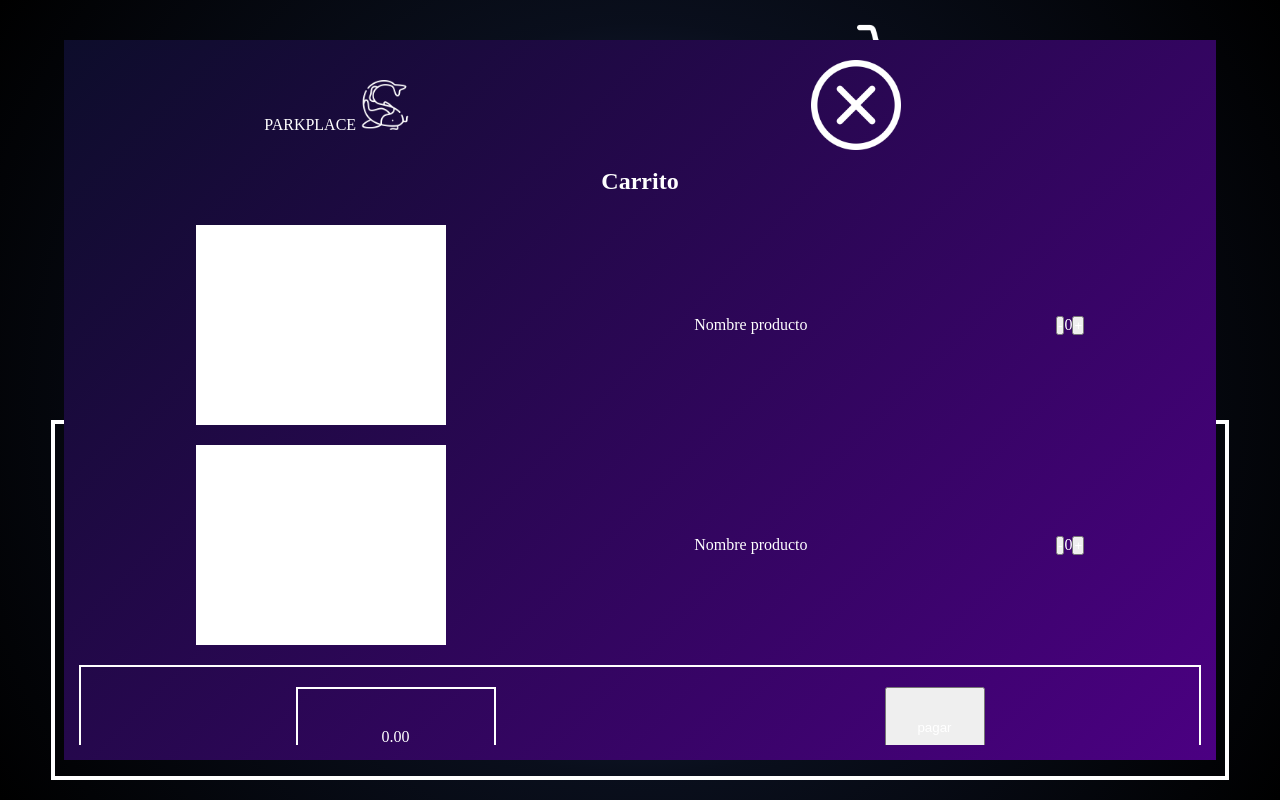
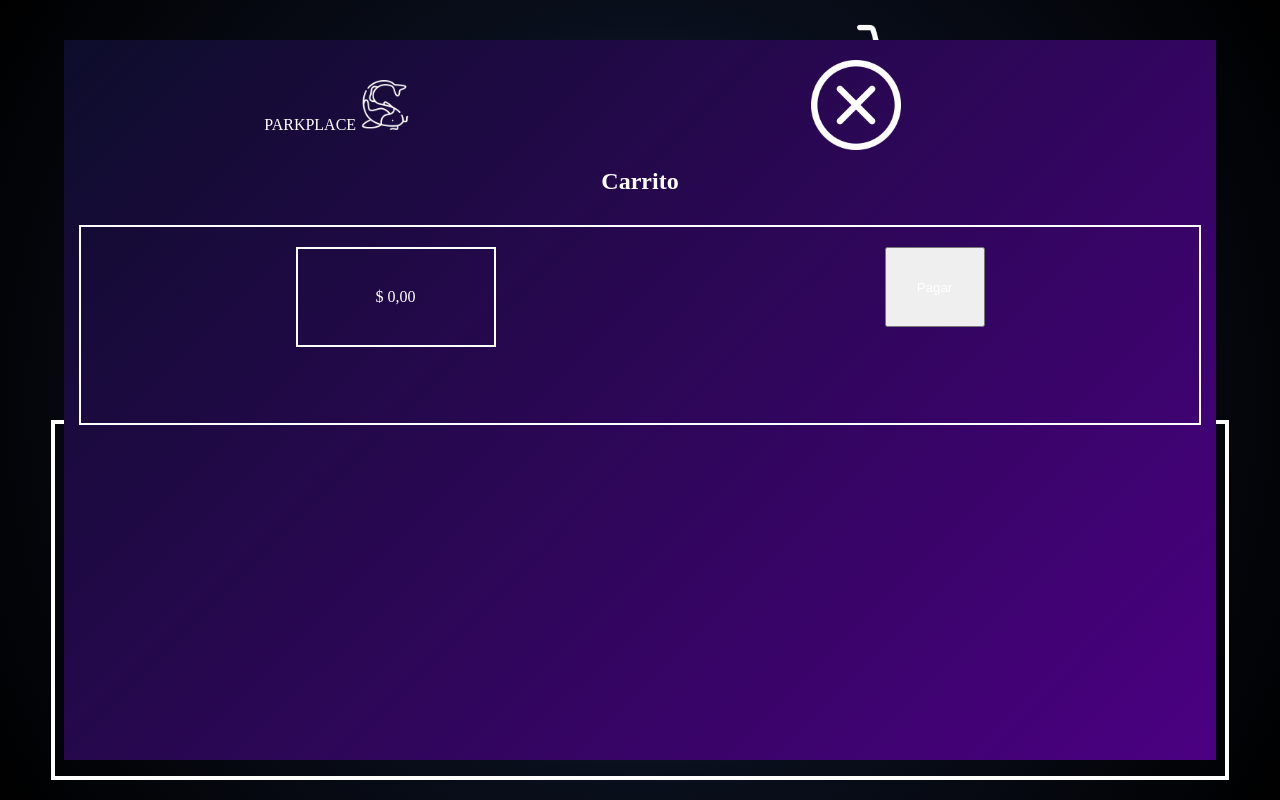
Before and after one commit to david-amp-s/Tienda-Prueba-Vercel, a React (Vite) app: page / in a window 1280 px wide. Both pictures are taken after a click on the button 901 px from the left and 66 px from the top of the page. Built offline with nearby package versions, Linux system fonts and the light colour scheme.

Commit message:
Se agrego funcionalidad al carrito

```diff
--- a/package.json
+++ b/package.json
@@ -10,8 +10,8 @@
     "preview": "vite preview"
   },
   "dependencies": {
-    "react": "^19.0.0",
-    "react-dom": "^19.0.0"
+    "react": "^19.1.0",
+    "react-dom": "^19.1.0"
   },
   "devDependencies": {
     "@eslint/js": "^9.21.0",
--- a/src/components/Card.tsx
+++ b/src/components/Card.tsx
@@ -1,4 +1,4 @@
-import { useState } from "react";
+import { useCarrito } from "./hooks/useCarrito";
 
 type CardProps = {
   nombre: string;
@@ -8,33 +8,25 @@ type CardProps = {
 };
 
 const Card = ({ nombre, precio, url, descripcion }: CardProps) => {
-    const [carrito, setCarrito] = useState<CardProps[]>([]);
+  const { agregarProducto } = useCarrito();
 
   const precioFormateado = new Intl.NumberFormat("es-CO", {
     style: "currency",
     currency: "COP",
   }).format(precio);
 
-    const agregarCarrito = () => {
-        const producto: CardProps = {
-            nombre,
-            precio, // Guardamos el precio sin formatear
-            url,
-            descripcion,
-        };
-
-        setCarrito([...carrito, producto]);
-        console.log("Carrito actualizado:", carrito);
+  const agregarAlCarrito = () => {
+    agregarProducto({ nombre, precio, url, descripcion });
   };
 
   return (
     <div className="card-item">
       <div className="card-contenido">
-                <img src={url} alt={descripcion || `Imagen de ${nombre}`} className="card-img" />
+        <img src={url} alt={descripcion} className="card-img" />
         <h2 className="producto_nombre">{nombre}</h2>
         <p className="producto_precio">{precioFormateado}</p>
       </div>
-            <button className="bton_card buy" onClick={agregarCarrito}>BUY</button>
+      <button className="bton_card buy" onClick={agregarAlCarrito}>BUY</button>
       <button className="bton_card info">INFO</button>
     </div>
   );
--- a/src/components/ModalCarrito.tsx
+++ b/src/components/ModalCarrito.tsx
@@ -1,44 +1,48 @@
-interface ModalProps{
-    onClose: ()=>void;
+import { useCarrito } from "./hooks/useCarrito";
+interface ModalProps {
+  onClose: () => void;
 }
-const ModalCarrito = ({onClose}: ModalProps) =>{
-    return(
+
+const ModalCarrito = ({ onClose }: ModalProps) => {
+  const { carrito } = useCarrito();
+
+  const total = carrito.reduce((acc, item) => acc + item.precio, 0);
+
+  return (
     <div className="modal">
+      <div className="contenedor_carrito">
+        <div className="header_namePet">
+          PARKPLACE <img className="header_pet" src="src/assets/icons/pet.png" alt="pet" />
+        </div>
+        <button className="btn_tienda" onClick={onClose}>
+          <img className="header_carrito" src="src/assets/icons/x.png" alt="" />
+        </button>
+      </div>
 
-            <div className="contenedor_carrito">
-            <div className="header_namePet">PARKPLACE <img  className="header_pet" src="src/assets/icons/pet.png" alt="pet" /></div>
-            <button className="btn_tienda" onClick={onClose}><img className="header_carrito" src="src/assets/icons/x.png" alt="" /></button>
-            </div>
       <div className="overlay_carrito">
         <h2>Carrito</h2>
       </div>
+
       <div className="carrito_compras">
-            <div className="card_modal">
-                <div className="img_producto">IMAGEN PRODUCTO</div>
-                <p>Nombre producto</p>
-                <div className="contenedor_cantidad">
-                    <button className="btn_carrito">-</button>
-                    <span className="number">0</span>
-                    <button className="btn_carrito">+</button>
+        {carrito.map((producto, index) => (
+          <div key={index} className="card_modal">
+            <div className="img_producto">
+              <img src={producto.url} alt={producto.nombre} />
             </div>
+            <p>{producto.nombre}</p>
+            <p>{new Intl.NumberFormat("es-CO", { style: "currency", currency: "COP" }).format(producto.precio)}</p>
           </div>
-                <div className="card_modal">
-                    <div className="img_producto">IMAGEN PRODUCTO</div>
-                <p>Nombre producto</p>
-                <div className="contenedor_cantidad">
-                    <button className="btn_carrito">-</button>
-                    <span className="number">0</span>
-                    <button className="btn_carrito">+</button>
+        ))}
+
+        <div className="contenedor_pago">
+          <div className="total_valor_carrito">
+            {new Intl.NumberFormat("es-CO", { style: "currency", currency: "COP" }).format(total)}
           </div>
-            </div>
-            <div className="contenedor_pago">
-                <div className="total_valor_carrito">0.00</div>
-                <button className="boton_pagar">pagar</button>
+          <button className="boton_pagar">Pagar</button>
         </div>
       </div>
     </div>
-
-    )
-}
+  );
+};
 
 export default ModalCarrito;
--- /dev/null
+++ b/src/components/hooks/useCarrito.tsx
@@ -0,0 +1,38 @@
+// src/hooks/useCarrito.ts
+import { useState, useEffect } from "react";
+
+export interface ProductoCarrito {
+  nombre: string;
+  precio: number;
+  url: string;
+  descripcion: string;
+}
+
+const CARRITO_KEY = "carrito";
+
+export function useCarrito() {
+  const [carrito, setCarrito] = useState<ProductoCarrito[]>([]);
+
+  useEffect(() => {
+    const stored = localStorage.getItem(CARRITO_KEY);
+    if (stored) {
+      setCarrito(JSON.parse(stored));
+    }
+  }, []);
+
+  const guardarCarrito = (nuevoCarrito: ProductoCarrito[]) => {
+    setCarrito(nuevoCarrito);
+    localStorage.setItem(CARRITO_KEY, JSON.stringify(nuevoCarrito));
+  };
+
+  const agregarProducto = (producto: ProductoCarrito) => {
+    const nuevoCarrito = [...carrito, producto];
+    guardarCarrito(nuevoCarrito);
+  };
+
+  const limpiarCarrito = () => {
+    guardarCarrito([]);
+  };
+
+  return { carrito, agregarProducto, limpiarCarrito };
+}
```
Also changed, not shown: 1 other file (tests, documents, lock files or other folders). Lines whose indentation alone changed are shown as unchanged.
